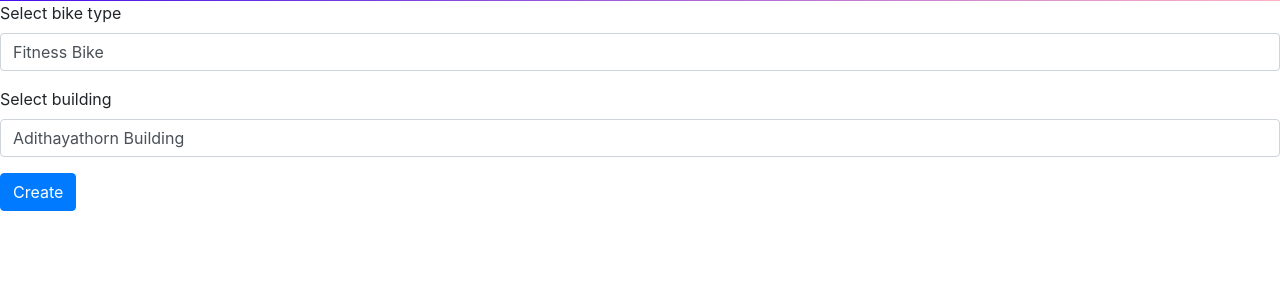
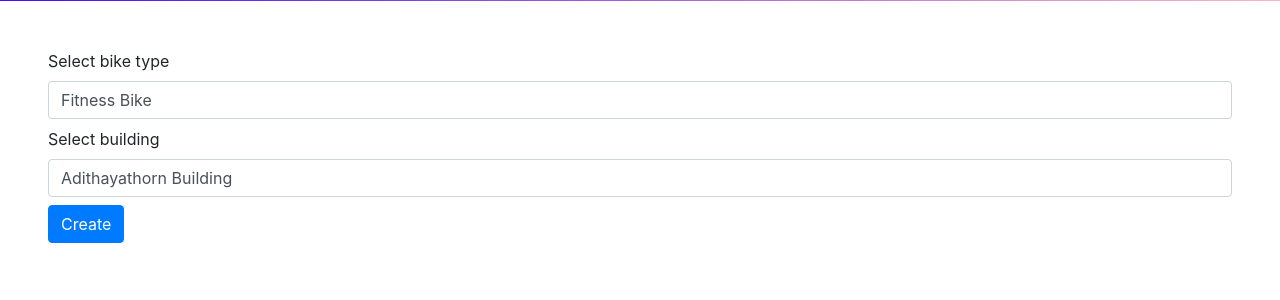
Before and after one commit to karank85/bike-rental-system, a Flask app: page /admin/bicycle/create/ in a window 1280 px wide. Shown: the part 73-373 px from the top of the page. Run offline with Flask 2, Linux system fonts and the light colour scheme; some libraries are stand-ins or nearby versions.

Commit message:
redesign add bike page

```diff
--- a/templates/create-bike.html
+++ b/templates/create-bike.html
@@ -1,7 +1,8 @@
 {% extends 'base.html' %}
 {% block content %}
+<div class="mt-5 px-5">
     <form method="POST">
-    <div class="form-group">
+        <div class="form-group mb-2">
         <label for="exampleFormControlSelect1">Select bike type</label>
         <select name="bike_type" class="form-control" id="exampleFormControlSelect1">
             <option>Fitness Bike</option>
@@ -10,7 +11,7 @@
             <option>Utility Bike</option>
         </select>
         </div>
-    <div class="form-group">
+        <div class="form-group mb-2">
             <label for="exampleFormControlSelect1">Select building</label>
             <select name="bike_building" class="form-control" id="exampleFormControlSelect1">
             <option>Adithayathorn Building</option>
@@ -20,5 +21,6 @@
         </div>
         <button type="btn btn-outline-light btn-lg px-5" class="btn btn-primary">Create</button>
     </form>
+</div>
 
   {% endblock %}
```
Lines whose indentation alone changed are shown as unchanged.
